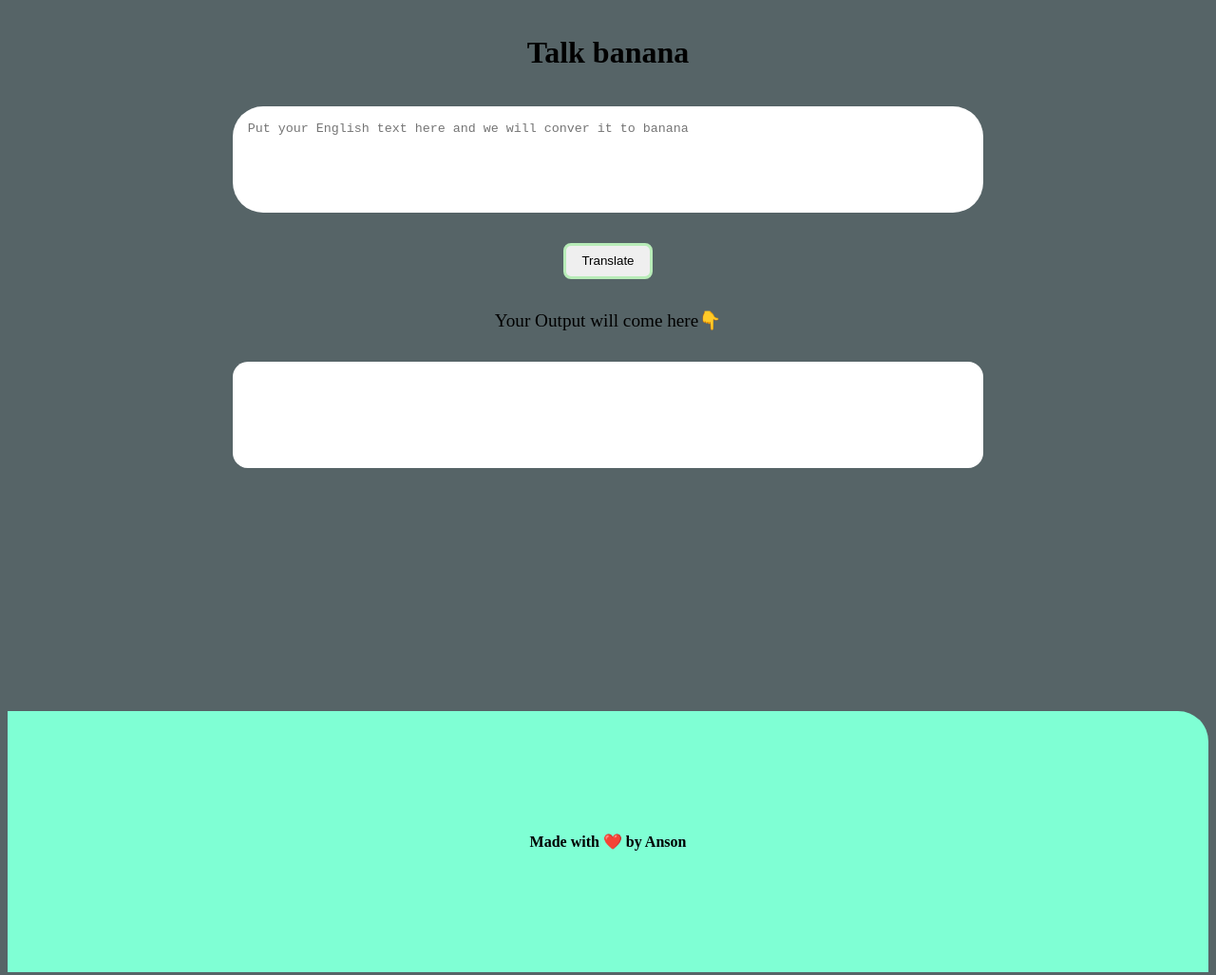
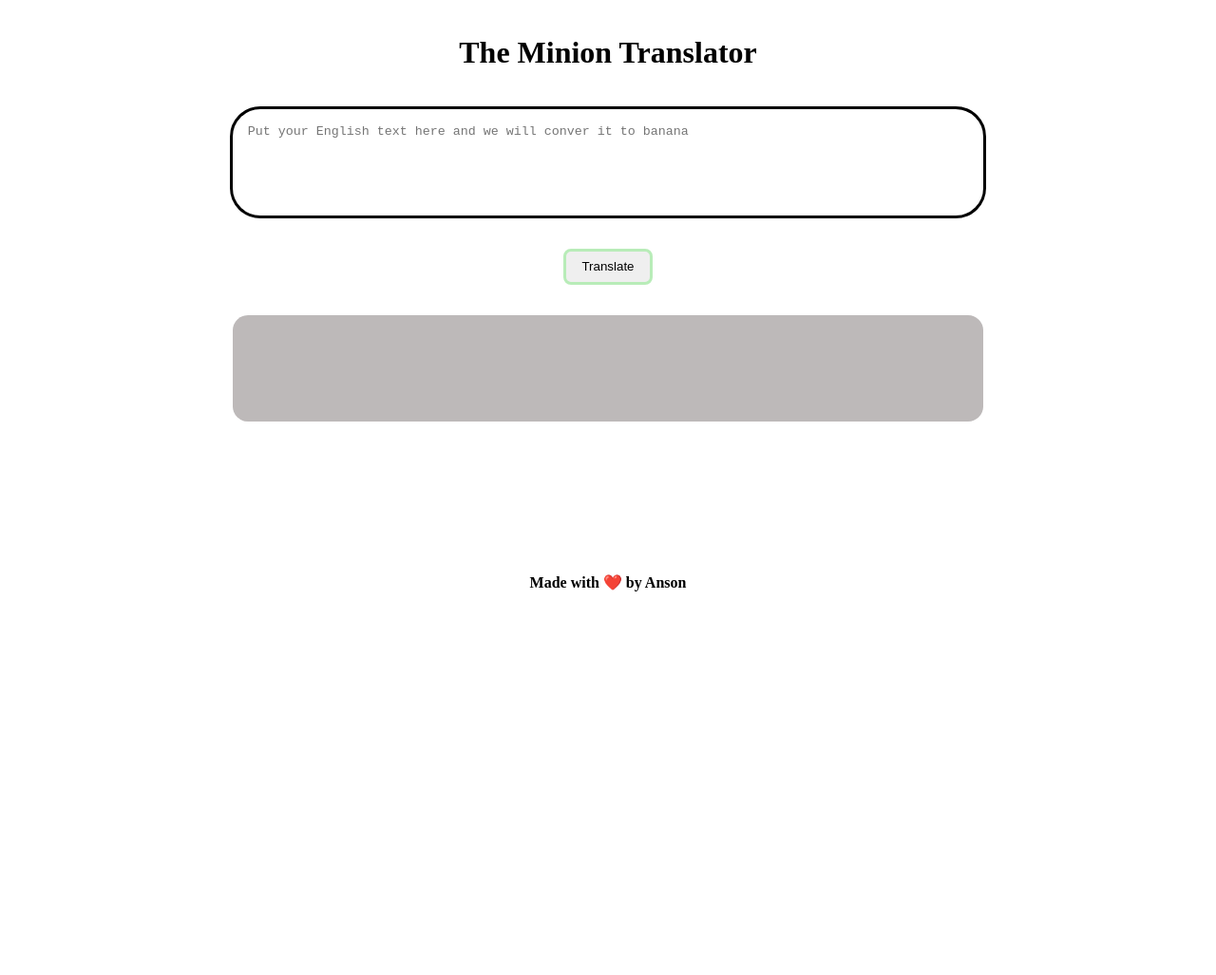
Before and after one commit to Ansonsd5/The-Minion-Translation, a plain HTML site: page index.html in a window 1280 px wide. Shown: the whole page at 95% size. After the commit the page ends 800 px from the top, so only its background shows below. Drawn offline with Linux system fonts and the light colour scheme.

Commit message:
STYLE UPDATES

```diff
--- a/index.html
+++ b/index.html
@@ -5,18 +5,18 @@
     <meta charset="UTF-8">
     <meta http-equiv="X-UA-Compatible" content="IE=edge">
     <meta name="viewport" content="width=device-width, initial-scale=1.0">
-    <title>talk banana</title>
+    <title>The Minion Translator</title>
     <link rel="stylesheet" href="style.css">
 
 </head>
 
 <body>
 
-    <h1>Talk banana</h1>
+    <h1>The Minion Translator</h1>
     <textarea id="input-text" placeholder="Put your English text here and we will conver it to banana"></textarea>
     <button id="btn-translate">Translate</button>
-    <div class="output-msg" style="font-size: larger;">Your Output will come here👇</div>
-    <div id="output"></div>
+    <!-- <div class="output-msg" style="font-size: larger;">Your Output will come here👇</div> -->
+    <div  readonly placeholder="Output will come here" id="output"></div>
     <script src="app.js" type="text/javascript"></script>
 </body>
 
--- a/style.css
+++ b/style.css
@@ -7,7 +7,7 @@
 }
 
 body {
-    background-color: hsl(191, 9%, 37%);
+    background-color: hsl(0, 0%, 100%);
 }
 
 textarea {
@@ -18,7 +18,7 @@ textarea {
     outline-style: none;
     width: 60%;
     height: 10vh;
-border: cornsilk;
+border: solid black;
     padding: 1rem;
     display: block;
     border-radius: 2rem 2rem;
@@ -34,13 +34,14 @@ border: cornsilk;
     display: block;
     outline-style: none;
     margin-bottom: 2rem;
-    background-color:rgb(255, 255, 255) ;
+    background-color:rgb(189, 185, 185) ;
     border-radius: 1rem 1rem;
 }
 
 h1 {
     text-align: center;
     padding: 1rem;
+    font-weight: 600;
 }
 
 #btn-translate{
@@ -70,10 +71,10 @@ text-decoration-style: solid;
 }
 
 .footer{
-    background-color: aquamarine;
+
     text-align: center;
     display: block;
-    margin-top: 16rem;
+
     padding: 8rem 4rem;
     border-top-right-radius: 2rem;
     font-weight: 600;
```
